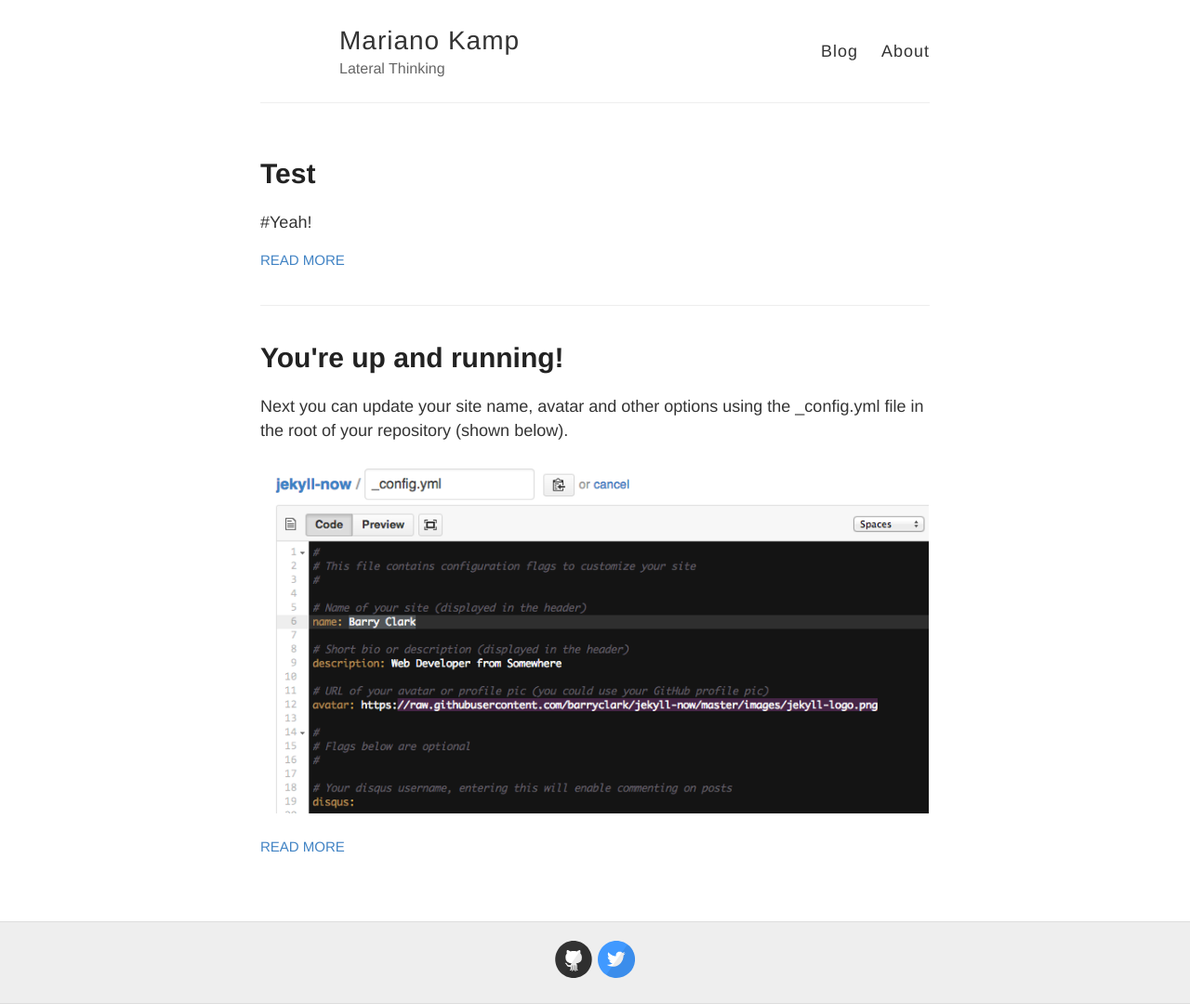
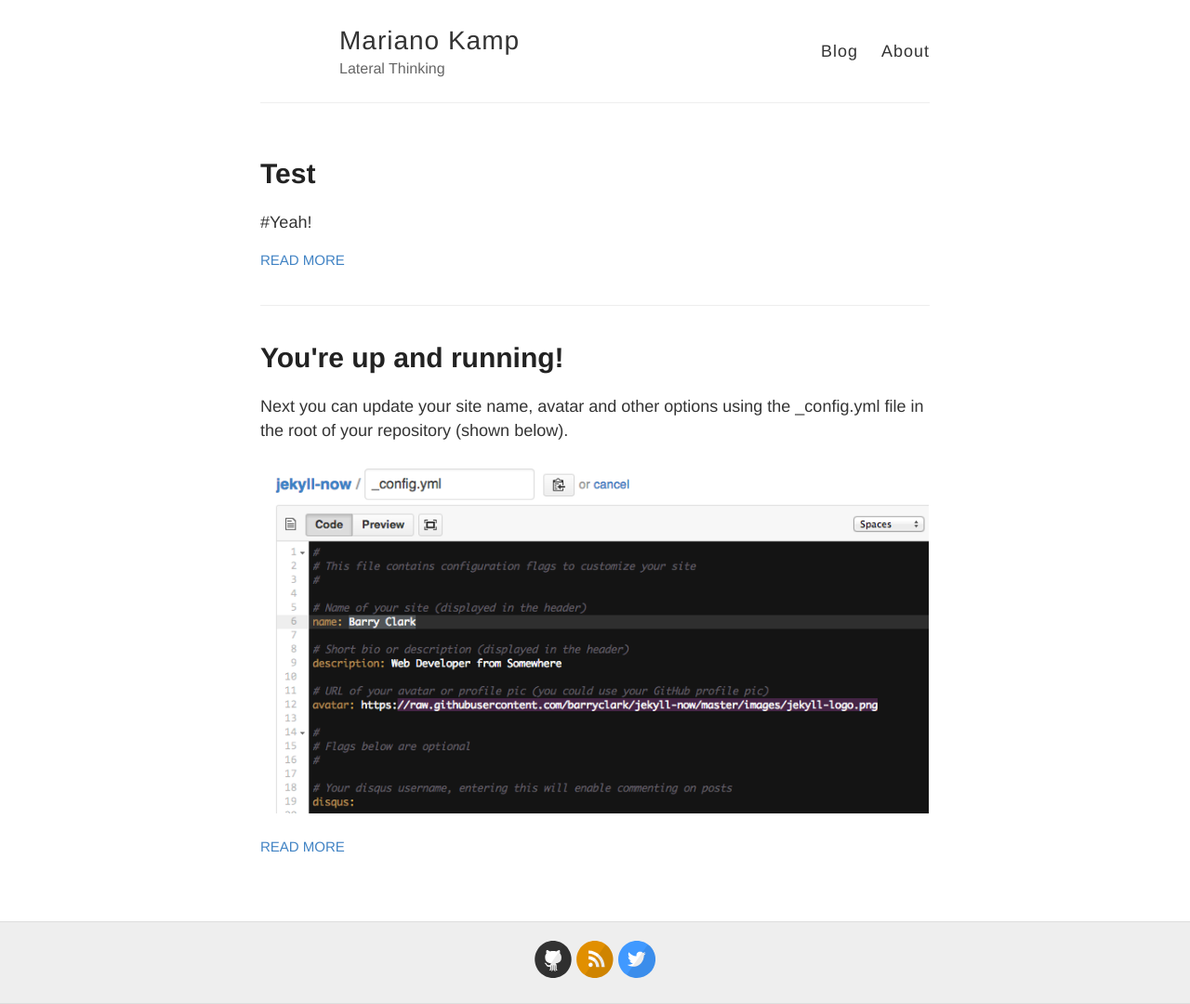
Before and after one commit to marianokamp/marianokamp.github.io, a Jekyll site: the page built from index.html, in a window 1280 px wide. Shown: the whole page at 93% size. Built offline with Jekyll 4.4.1, drawn with Linux system fonts in a browser that asks for light colours.

Commit message:
Update _config.yml

```diff
--- a/_config.yml
+++ b/_config.yml
@@ -27,7 +27,7 @@ footer-links:
   instagram:
   linkedin:
   pinterest:
-  rss: # just type anything here for a working RSS icon
+  rss: x # just type anything here for a working RSS icon
   twitter: mkamp
   stackoverflow: # your stackoverflow profile, e.g. "users/50476/bart-kiers"
   youtube: # channel/<your_long_string> or user/<user-name>
@@ -43,7 +43,7 @@ google_analytics: UA-105161548-1
 
 # Your website URL (e.g. http://barryclark.github.io or http://www.barryclark.co)
 # Used for Sitemap.xml and your RSS feed
-#url:
+url: lateralthinking.io
 
 # If you're hosting your site at a Project repository on GitHub pages
 # (http://yourusername.github.io/repository-name)
```
